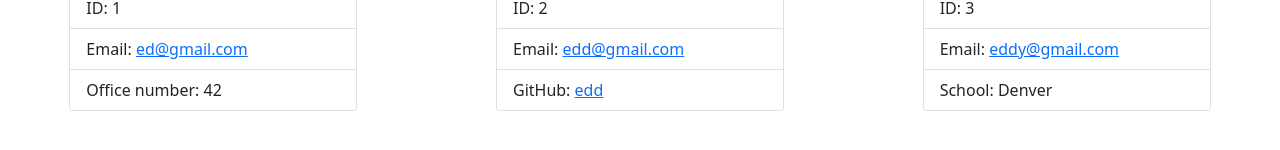
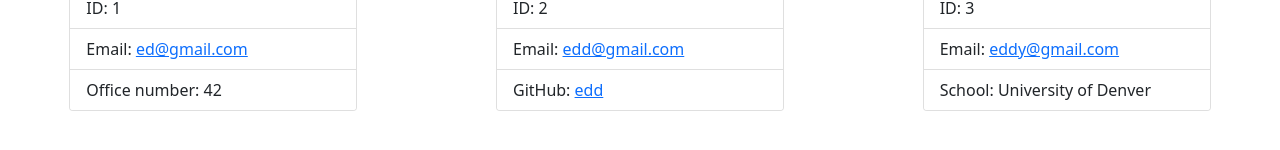
Before and after one commit to Boopdid/Team_Profile_Generator, a website: page dist/generatedIndex.html in a window 1280 px wide. Shown: the part 134-284 px from the top of the page. Drawn offline with nearby package versions, Linux system fonts and the light colour scheme.

```diff
--- a/dist/generatedIndex.html
+++ b/dist/generatedIndex.html
@@ -40,7 +40,7 @@
   <ul class="list-group list-group-flush">
     <li class="list-group-item">ID: 3</li>
     <li class="list-group-item">Email: <a href="mailto:eddy@gmail.com">eddy@gmail.com</a> </li>
-    <li class="list-group-item">School: Denver</li>
+    <li class="list-group-item">School: University of Denver</li>
   </ul>
 </div></div>
 
```
Also changed, not shown: README.md, images/Team_Generator.png (added).
